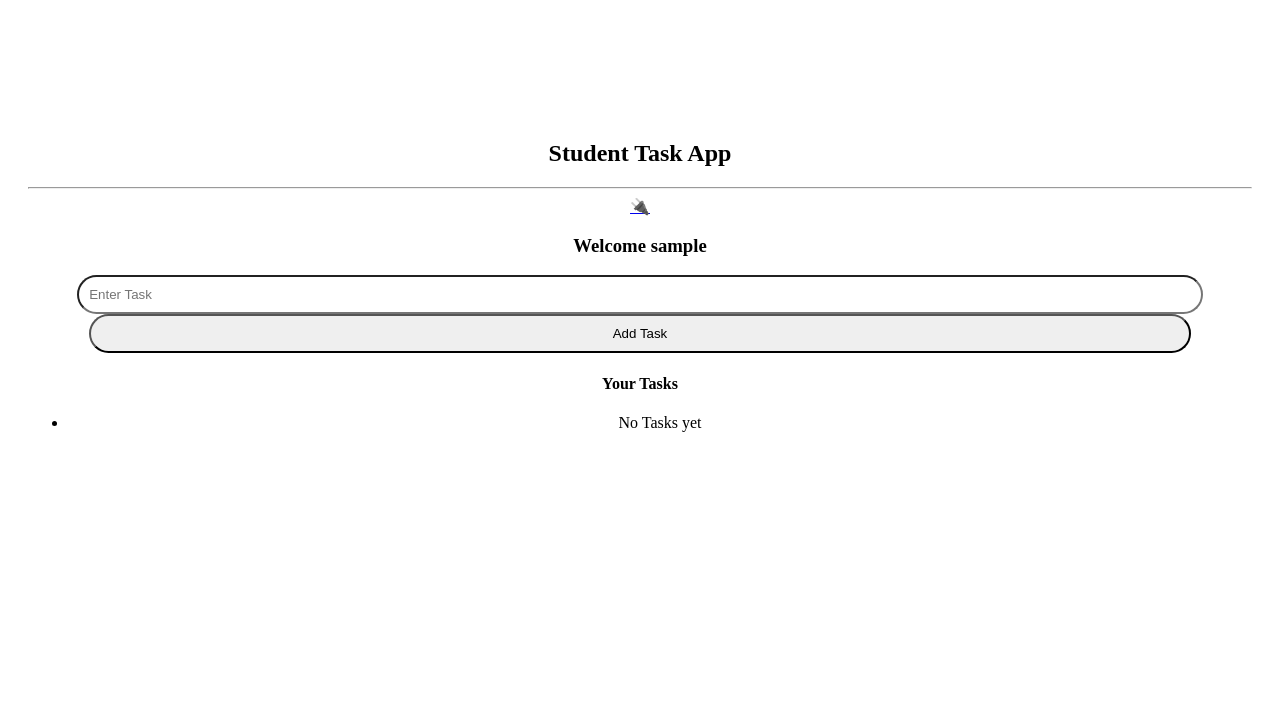
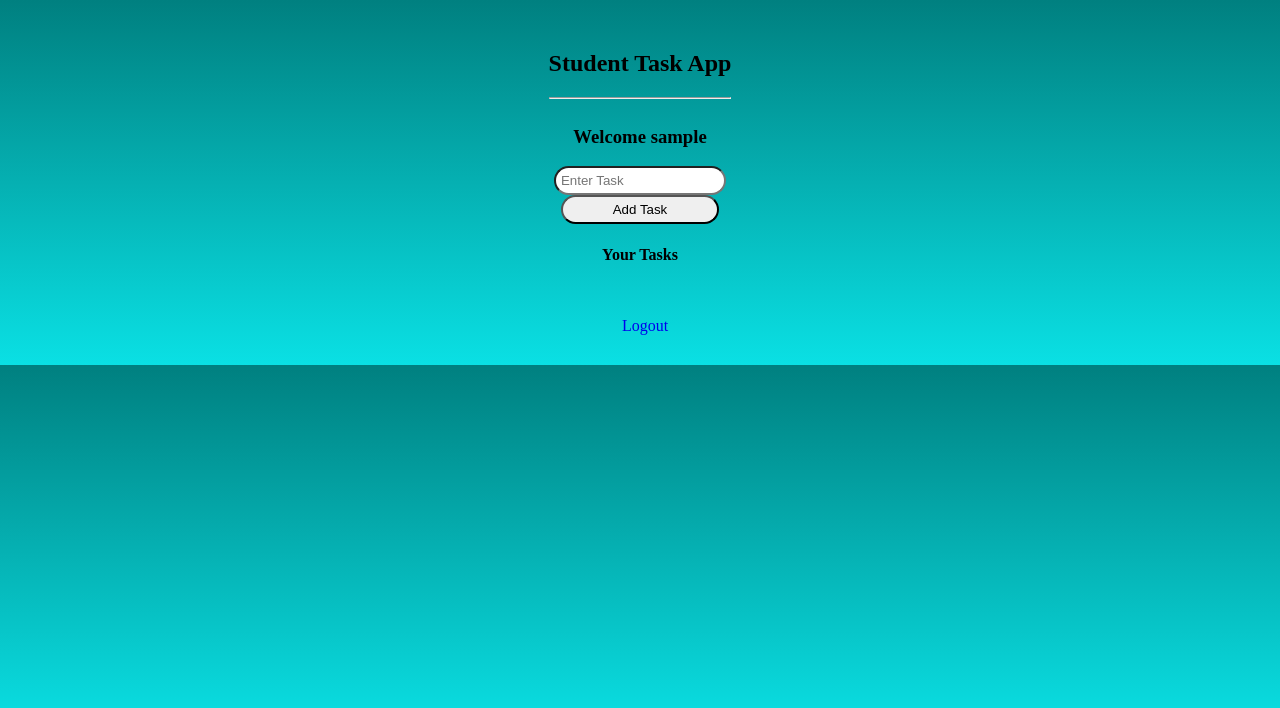
Before and after one commit to itsyashu7/student-task-app, a Flask app: page /dashboard in a window 1280 px wide. Shown: the top 708 px of the page. Run offline with Flask 3, Linux system fonts and the light colour scheme; the visitor is signed in with stand-in values (Sample User, id 1); data that the repository does not hold is empty.

Commit message:
Day 3: Sessions, SQLite integration, task CRUD, flash messages

```diff
--- a/app.py
+++ b/app.py
@@ -1,31 +1,71 @@
-from flask import Flask, render_template,request,redirect,session
+from flask import Flask, render_template, request, redirect, session, flash
 import sqlite3
 
 app = Flask(__name__)
 app.secret_key = "supersecretkey"
 
+
+# ---------- DATABASE ----------
+def get_db():
+    conn = sqlite3.connect("database.db")
+    conn.row_factory = sqlite3.Row
+    return conn
+
+
+def create_table():
+    conn = get_db()
+    conn.execute("""
+        CREATE TABLE IF NOT EXISTS tasks (
+            id INTEGER PRIMARY KEY AUTOINCREMENT,
+            username TEXT,
+            task TEXT,
+            status TEXT
+        )
+    """)
+    conn.commit()
+    conn.close()
+
+
+create_table()
+
+
+# ---------- ROUTES ----------
 @app.route("/")
 def home():
-    return render_template('login.html')
+    return render_template("login.html")
 
-@app.route("/login" , methods=["GET","POST"])
+
+@app.route("/login", methods=["POST"])
 def login():
     username = request.form.get("username")
+
     if username:
         session["username"] = username
+        flash("Login successful")
         return redirect("/dashboard")
 
+    flash("Login failed")
     return redirect("/")
+
 
 @app.route("/dashboard")
 def dashboard():
     if "username" not in session:
         return redirect("/")
+
     conn = get_db()
-    tasks = conn.execute("SELECT task FROM tasks WHERE username = ?",(session["username"],)).fetchall()
+    tasks = conn.execute(
+        "SELECT id, task, status FROM tasks WHERE username = ?",
+        (session["username"],)
+    ).fetchall()
     conn.close()
 
-    return render_template("dashboard.html",username = session["username"],tasks = tasks)
+    return render_template(
+        "dashboard.html",
+        username=session["username"],
+        tasks=tasks
+    )
+
 
 @app.route("/add-task", methods=["POST"])
 def add_task():
@@ -33,32 +73,72 @@ def add_task():
         return redirect("/")
 
     task = request.form.get("task")
-    username = session["username"]
 
     if task:
         conn = get_db()
-        conn.execute("INSERT INTO tasks(username,task)VALUES(?,?)",(username,task))
+        conn.execute(
+            "INSERT INTO tasks (username, task, status) VALUES (?, ?, 'pending')",
+            (session["username"], task)
+        )
         conn.commit()
         conn.close()
+        flash("Task added successfully")
+
     return redirect("/dashboard")
+
+
+@app.route("/delete-task/<int:task_id>")
+def delete_task(task_id):
+    if "username" not in session:
+        return redirect("/")
+
+    conn = get_db()
+    conn.execute(
+        "DELETE FROM tasks WHERE id = ? AND username = ?",
+        (task_id, session["username"])
+    )
+    conn.commit()
+    conn.close()
+
+    flash("Task deleted")
+    return redirect("/dashboard")
+
+
+@app.route("/toggle-task/<int:task_id>")
+def toggle_task(task_id):
+    if "username" not in session:
+        return redirect("/")
+
+    conn = get_db()
+    task = conn.execute(
+        "SELECT status FROM tasks WHERE id = ? AND username = ?",
+        (task_id, session["username"])
+    ).fetchone()
+
+    if task is None:
+        conn.close()
+        flash("Task not found")
+        return redirect("/dashboard")
+
+    new_status = "completed" if task["status"] == "pending" else "pending"
+
+    conn.execute(
+        "UPDATE tasks SET status = ? WHERE id = ? AND username = ?",
+        (new_status, task_id, session["username"])
+    )
+    conn.commit()
+    conn.close()
+
+    flash("Task status updated")
+    return redirect("/dashboard")
+
 
 @app.route("/logout")
 def logout():
     session.clear()
+    flash("Logged out successfully")
     return redirect("/")
 
 
-def get_db():
-    conn = sqlite3.connect("database.db")
-    conn.row_factory = sqlite3.Row
-    return conn
-
-def create_table():
-    conn = sqlite3.connect("database.db")
-    conn.execute("""CREATE TABLE IF NOT EXISTS tasks (id INTEGER PRIMARY KEY AUTOINCREMENT,username TEXT,task TASK)""")
-    conn.commit()
-    conn.close()
-create_table()
-
-if __name__== "__main__":
+if __name__ == "__main__":
     app.run(debug=True)
--- a/static/style.css
+++ b/static/style.css
@@ -1,19 +1,28 @@
 body{
-    padding: 20px;
+    padding-left: 20px;
+    padding-right: 20px;
     margin-top: 100px;
     text-align: center;
+    background-image:linear-gradient(teal,rgb(10, 224, 228));
+    margin:30px;
+    display:flex;
+    flex-direction:column;
+    justify-content: center;
+    align-items:center;
 }
 .container{
-    border: 2px solid teal;
+    border: 2px solid rgba(0, 128, 128, 0.813);
     border-radius: 10px;
-    width: 100%;
+    width: 70%;
     margin:auto;
     padding:20px;
+    size: 400px;
+    box-shadow: 4px 6px 5px;
 }
 input,button{
  border-radius:25px;
- padding:10px;
- width:90%;
+ padding:5px;
+ width:60%;
 }
 button:hover{
     color:rgb(142, 246, 194);
@@ -22,3 +31,10 @@ input:hover{
     color:rgb(6, 44, 65);
     background-color: rgb(112, 154, 197);
 }
+li{
+    margin: 8px 0;
+}
+a{
+    margin-left: 10px;
+    text-decoration: none;
+}
--- a/templates/base.html
+++ b/templates/base.html
@@ -10,6 +10,16 @@
             <hr>
         </header>
 
+        {% with messages = get_flashed_messages() %}
+        {% if messages %}
+        <ul>
+            {% for message in messages %}
+            <li>{{ message }}</li>
+            {% endfor %}
+        </ul>
+        {% endif %}
+        {% endwith %}
+
         {% block content %}
         {% endblock %}
 
--- a/templates/dashboard.html
+++ b/templates/dashboard.html
@@ -3,7 +3,6 @@
 {% block title %}Dashboard{% endblock %}
 
 {% block content %}
-<a href="/logout">🔌</a>
 <h3>Welcome {{username}}</h3>
 <form method="POST" action="/add-task">
     <input type="text" name="task" placeholder="Enter Task" required>
@@ -13,9 +12,16 @@
 <h4>Your Tasks</h4>
 <ul>
     {% for t in tasks %}
-    <li>{{ t["task"] }}</li>
-    {% else %}
-    <li>No Tasks yet</li>
+    <li>{% if t["status"] == "completed" %}
+        <s>{{ t["task"] }}</s>
+        {% else %}
+        {{ t["task"] }}
+        {% endif %}
+
+        <a href="/toggle-task/{{ t['id'] }}">✔️</a>
+        <a href="/delete-task/{{ t['id'] }}">❌</a>
+
     {% endfor %}
 </ul>
+<a href="/logout">Logout</a>
 {% endblock %}
```
Also changed, not shown: database.db.
